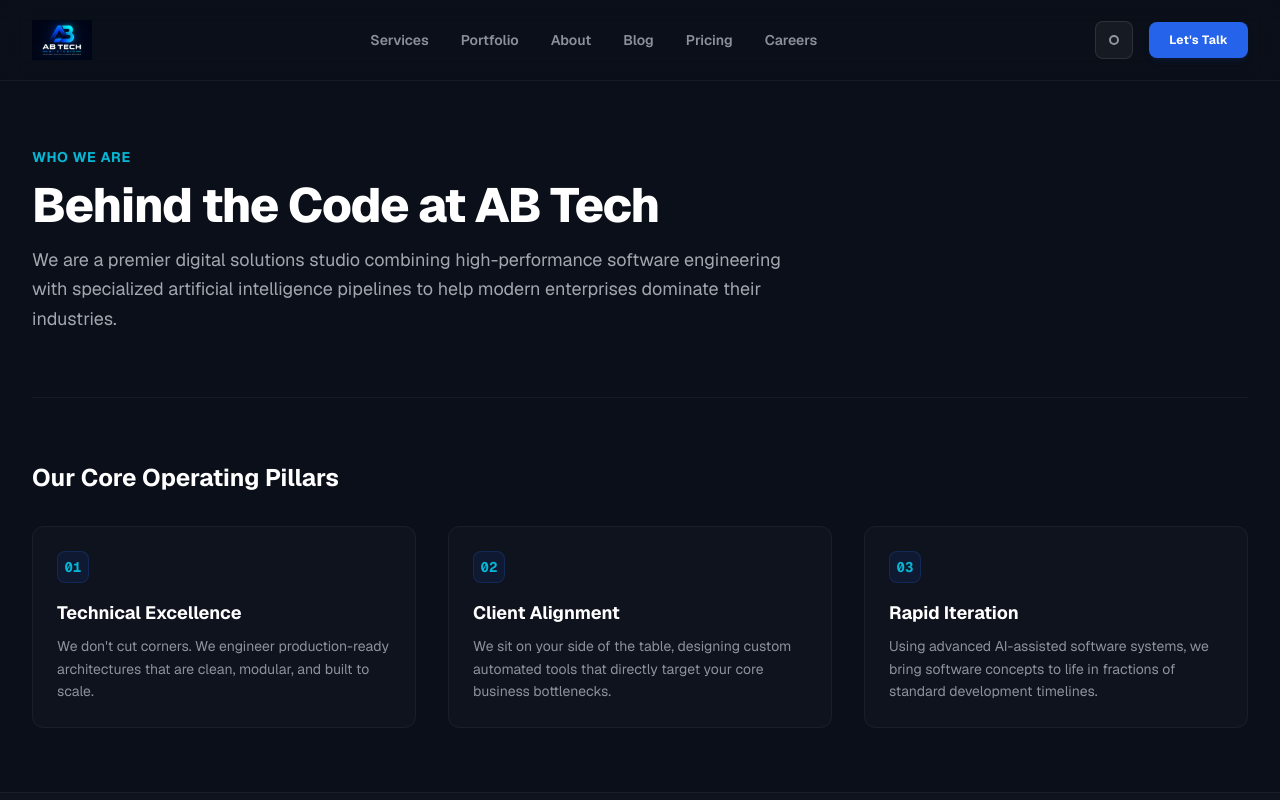
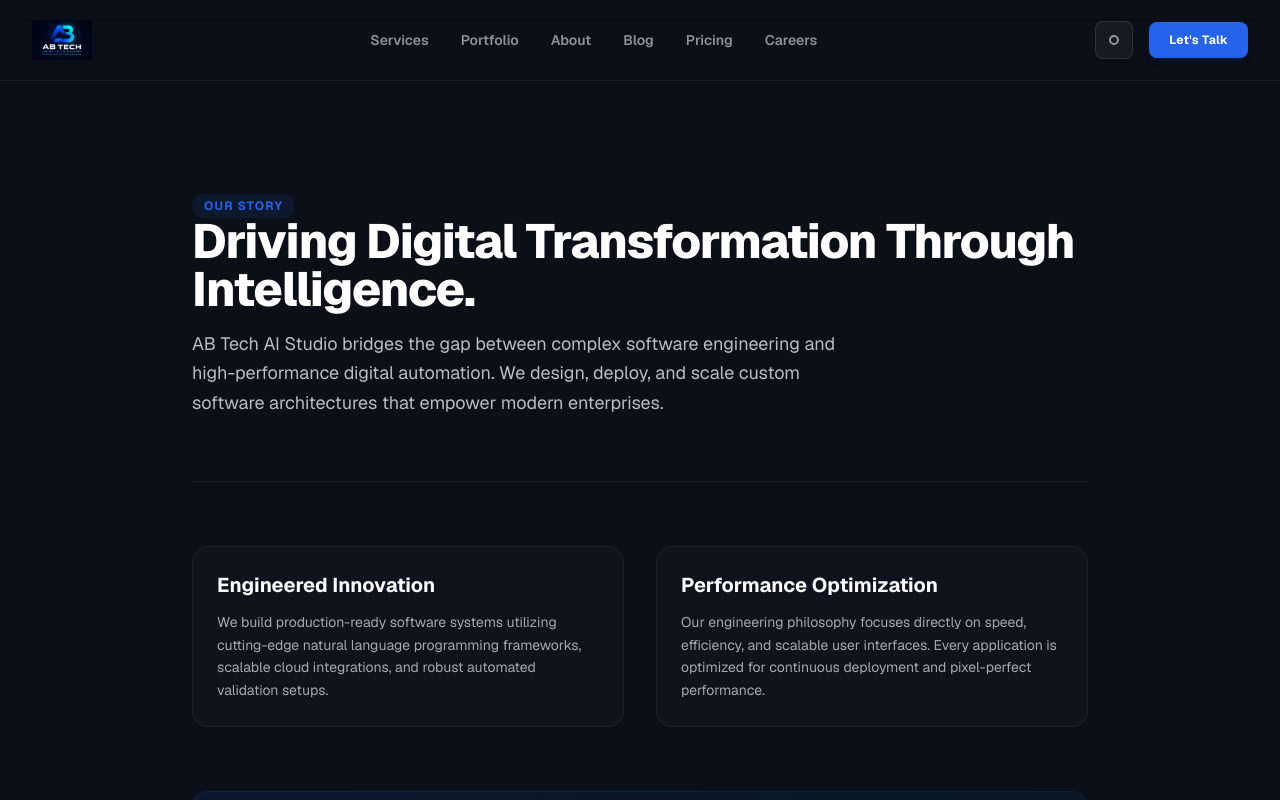
Before and after one commit to TNS0510/ab-tech-studio-app, a Next.js app: page /about in a window 1280 px wide. Built offline with nearby package versions, Linux system fonts and the light colour scheme.

Commit message:
content: populate professional about page layout

```diff
--- a/src/app/about/page.tsx
+++ b/src/app/about/page.tsx
@@ -1,43 +1,49 @@
 export default function AboutPage() {
-    const values = [
-        { title: "Technical Excellence", desc: "We don't cut corners. We engineer production-ready architectures that are clean, modular, and built to scale." },
-        { title: "Client Alignment", desc: "We sit on your side of the table, designing custom automated tools that directly target your core business bottlenecks." },
-        { title: "Rapid Iteration", desc: "Using advanced AI-assisted software systems, we bring software concepts to life in fractions of standard development timelines." }
-    ];
+    return (
+        <main className="min-h-screen bg-deep-navy text-white pt-28 pb-20 px-4 sm:px-6 lg:px-8">
+            <div className="max-w-4xl mx-auto space-y-16">
 
-    return (
-        <div className="w-full py-16 px-4 sm:px-6 lg:px-8 max-w-7xl mx-auto">
-            {/* Section Header */}
-            <div className="max-w-3xl mb-16">
-                <span className="text-vibrant-cyan text-sm font-bold uppercase tracking-wider">
-                    Who We Are
+                {/* Header Hero Section */}
+                <div className="space-y-4 text-center md:text-left">
+                    <span className="text-xs font-bold uppercase tracking-widest text-electric-blue bg-electric-blue/10 px-3 py-1 rounded-full">
+                        Our Story
                     </span>
-                <h1 className="text-4xl sm:text-5xl font-extrabold tracking-tight text-white mt-3">
-                    Behind the Code at AB Tech
+                    <h1 className="text-4xl sm:text-5xl font-extrabold tracking-tight">
+                        Driving Digital Transformation Through Intelligence.
                     </h1>
-                <p className="mt-4 text-lg text-soft-gray/70 leading-relaxed">
-                    We are a premier digital solutions studio combining high-performance software engineering with specialized artificial intelligence pipelines to help modern enterprises dominate their industries.
+                    <p className="text-base sm:text-lg text-soft-gray/80 max-w-2xl leading-relaxed">
+                        AB Tech AI Studio bridges the gap between complex software engineering and high-performance digital automation. We design, deploy, and scale custom software architectures that empower modern enterprises.
                     </p>
                 </div>
 
-            {/* Value Pillars Grid */}
-            <div className="mt-12 border-t border-white/5 pt-16">
-                <h2 className="text-2xl font-bold text-white mb-8">Our Core Operating Pillars</h2>
-                <div className="grid grid-cols-1 md:grid-cols-3 gap-8">
-                    {values.map((value, idx) => (
-                        <div
-                            key={idx}
-                            className="p-6 rounded-xl bg-charcoal/20 border border-white/5"
-                        >
-                            <div className="w-8 h-8 rounded-lg bg-electric-blue/10 border border-electric-blue/20 text-vibrant-cyan flex items-center justify-center text-sm font-mono font-bold mb-4">
-                                0{idx + 1}
+                <hr className="border-white/5" />
+
+                {/* Core Value Pillars Grid */}
+                <div className="grid grid-cols-1 md:grid-cols-2 gap-8">
+                    <div className="p-6 rounded-2xl bg-white/[0.02] border border-white/5 space-y-3">
+                        <h3 className="text-xl font-bold text-white">Engineered Innovation</h3>
+                        <p className="text-sm text-soft-gray/70 leading-relaxed">
+                            We build production-ready software systems utilizing cutting-edge natural language programming frameworks, scalable cloud integrations, and robust automated validation setups.
+                        </p>
                     </div>
-                            <h3 className="text-lg font-bold text-white">{value.title}</h3>
-                            <p className="mt-2 text-sm text-soft-gray/60 leading-relaxed">{value.desc}</p>
-                        </div>
-                    ))}
+
+                    <div className="p-6 rounded-2xl bg-white/[0.02] border border-white/5 space-y-3">
+                        <h3 className="text-xl font-bold text-white">Performance Optimization</h3>
+                        <p className="text-sm text-soft-gray/70 leading-relaxed">
+                            Our engineering philosophy focuses directly on speed, efficiency, and scalable user interfaces. Every application is optimized for continuous deployment and pixel-perfect performance.
+                        </p>
                     </div>
                 </div>
+
+                {/* Strategic Operational Vision Statement */}
+                <div className="p-8 rounded-2xl bg-gradient-to-r from-electric-blue/10 to-cyan-500/5 border border-electric-blue/10 space-y-4">
+                    <h2 className="text-2xl font-bold">The Strategic Vision</h2>
+                    <p className="text-sm sm:text-base text-soft-gray/80 leading-relaxed">
+                        Whether architecting localized fintech utility engines or building complete enterprise automation pipelines, our mission remains exactly the same: delivery of high-trust, production-grade applications that yield measurable client growth.
+                    </p>
                 </div>
+
+            </div>
+        </main>
     );
 }
```
Lines whose indentation alone changed are shown as unchanged.
